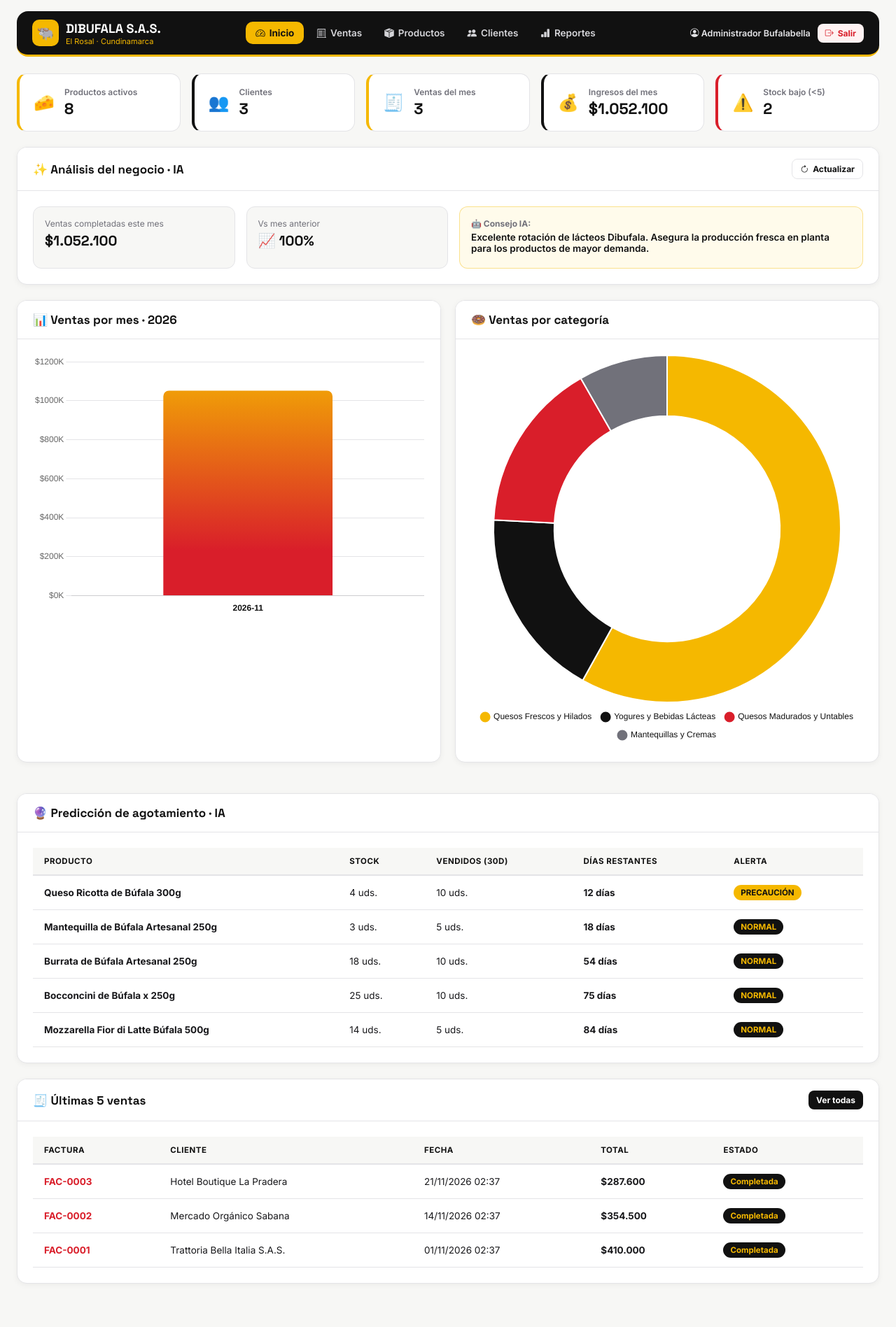
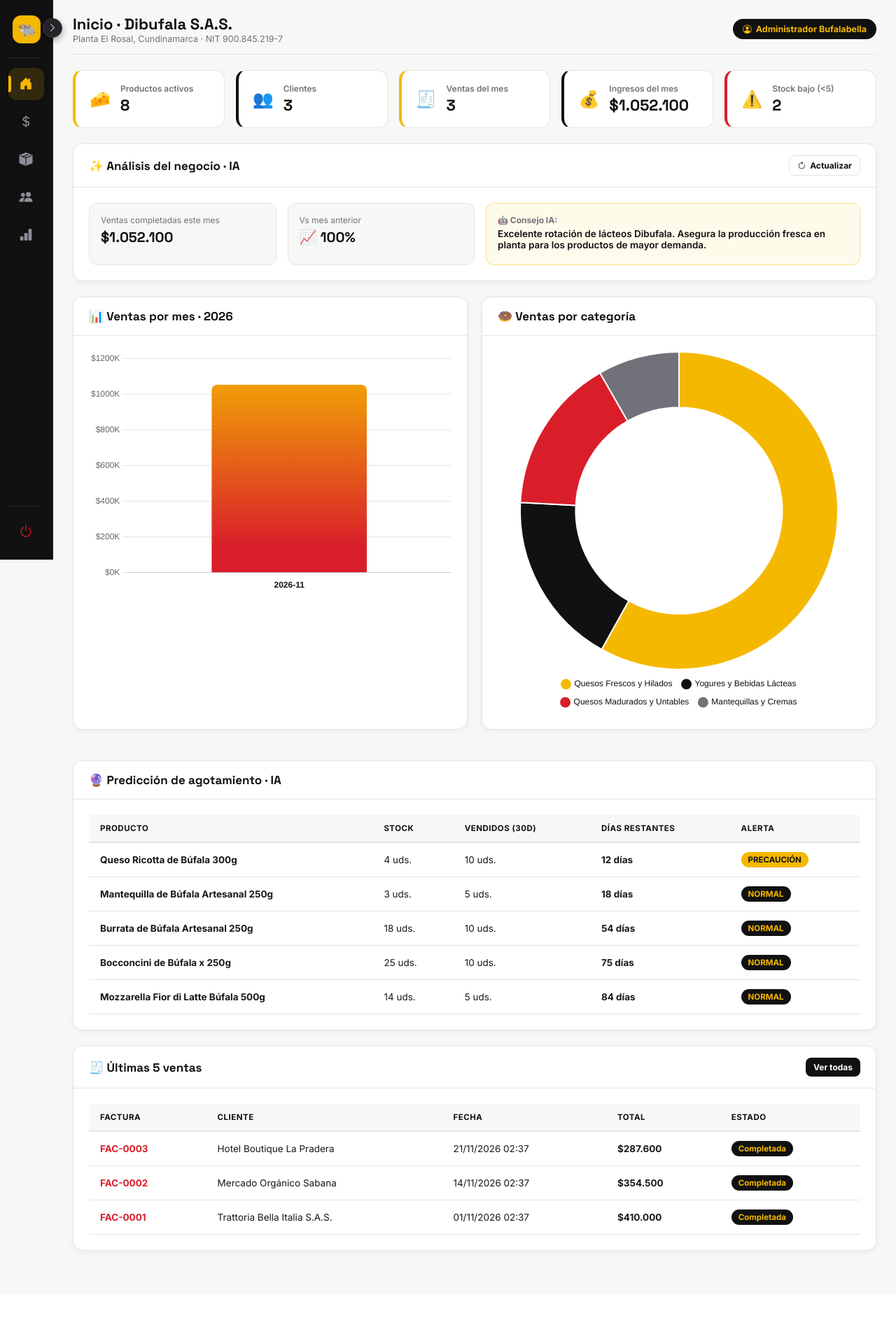
Before and after one commit to alejandrovargasoss/bufala-sistema, a PHP site: page /tecnoshop/ in a window 1280 px wide. Shown: the whole page at 70% size. After the commit the page ends 1792 px from the top, so only its background shows below. Run offline with PHP 8.4, Linux system fonts and the light colour scheme; a user stored in the database is signed in; data comes from the database, SQL or seed files in the repository.

Commit message:
Menu lateral colapsable Dibufala SAS

```diff
--- a/bufalabella_sistema/publico/css/style.css
+++ b/bufalabella_sistema/publico/css/style.css
@@ -1,5 +1,5 @@
 /* =========================================================
-   DIBUFALA S.A.S. - Edición Minimalista Corporativa
+   DIBUFALA S.A.S. - Menú Lateral Colapsable Corporativo
    Colores: Negro (#111111), Amarillo (#F5B800), Rojo (#D91E2A), Blanco (#FFFFFF)
    Planta Principal: El Rosal, Cundinamarca
    ========================================================= */
@@ -7,7 +7,7 @@
 
 :root {
   --negro:        #111111;
-  --negro-suave:  #1F1F1F;
+  --negro-suave:  #1B1B1F;
   --amarillo:     #F5B800;
   --amarillo-dk:  #D99B00;
   --amarillo-lt:  #FFFBEB;
@@ -19,6 +19,8 @@
   --gris-borde:   #E4E4E7;
   --texto:        #18181B;
   --texto-sec:    #71717A;
+  --sidebar-mini: 76px;
+  --sidebar-full: 240px;
   --radius:       14px;
   --shadow-sm:    0 2px 8px rgba(17, 17, 17, 0.05);
   --shadow-lg:    0 16px 36px rgba(17, 17, 17, 0.16);
@@ -31,85 +33,221 @@ body {
   background-color: var(--gris-fondo);
   color: var(--texto);
   min-height: 100vh;
-  display: flex;
-  flex-direction: column;
 }
 
 [x-cloak] { display: none !important; }
 
-.app-shell {
-  width: 100%;
-  max-width: 1320px;
-  margin: 0 auto;
-  padding: 16px 24px 40px;
-  flex: 1;
+/* =========================================================
+   SIDEBAR COLAPSABLE ESTILO EJEMPLO
+   ========================================================= */
+.side-rail {
+  position: fixed;
+  top: 0;
+  left: 0;
+  height: 100vh;
+  width: var(--sidebar-mini);
+  background: var(--negro);
+  color: var(--blanco);
+  display: flex;
+  flex-direction: column;
+  justify-content: space-between;
+  padding: 18px 12px;
+  z-index: 120;
+  border-right: 1px solid #26262B;
+  transition: width 0.28s cubic-bezier(0.4, 0, 0.2, 1);
+}
+.side-rail.expanded {
+  width: var(--sidebar-full);
 }
 
-/* NAVEGACIÓN SUPERIOR ÚNICA Y LIMPIA */
-.top-navbar {
-  background: var(--negro);
+/* Botón circular flotante en el borde derecho para desplegar/contraer */
+.rail-toggle-btn {
+  position: absolute;
+  top: 26px;
+  right: -14px;
+  width: 28px;
+  height: 28px;
+  border-radius: 50%;
+  background: #232329;
   color: var(--blanco);
-  border-radius: 16px;
-  padding: 12px 22px;
+  border: 1.5px solid #383842;
   display: flex;
   align-items: center;
-  justify-content: space-between;
-  gap: 16px;
-  flex-wrap: wrap;
-  border-bottom: 3px solid var(--amarillo);
-  margin-bottom: 24px;
+  justify-content: center;
+  cursor: pointer;
+  font-size: 13px;
+  box-shadow: 0 4px 10px rgba(0, 0, 0, 0.35);
+  transition: all 0.2s ease;
+  z-index: 130;
+}
+.rail-toggle-btn:hover {
+  background: var(--amarillo);
+  color: var(--negro);
+  border-color: var(--amarillo);
+}
+.side-rail.expanded .rail-toggle-btn i {
+  transform: rotate(180deg);
 }
 
-.brand-box { display: flex; align-items: center; gap: 10px; }
-.brand-icon {
-  width: 38px;
-  height: 38px;
-  border-radius: 10px;
+/* Logo superior */
+.rail-brand {
+  display: flex;
+  align-items: center;
+  gap: 12px;
+  padding: 4px 6px 20px;
+  border-bottom: 1px solid #232329;
+  margin-bottom: 14px;
+  overflow: hidden;
+  white-space: nowrap;
+}
+.rail-logo-icon {
+  min-width: 40px;
+  height: 40px;
+  border-radius: 12px;
   background: var(--amarillo);
   color: var(--negro);
   display: flex;
   align-items: center;
   justify-content: center;
-  font-size: 20px;
+  font-size: 21px;
+  font-weight: 800;
 }
-.brand-text h2 {
+.rail-brand-text h2 {
   font-family: 'Space Grotesk', sans-serif;
-  font-size: 18px;
-  font-weight: 700;
+  font-size: 17px;
+  color: var(--blanco);
+  line-height: 1.1;
+}
+.rail-brand-text span {
+  font-size: 11px;
+  color: var(--amarillo);
+  font-weight: 600;
+}
+
+/* Enlaces de navegación */
+.rail-nav {
+  display: flex;
+  flex-direction: column;
+  gap: 8px;
+  flex: 1;
+}
+.rail-link {
+  position: relative;
+  display: flex;
+  align-items: center;
+  gap: 14px;
+  height: 46px;
+  padding: 0 13px;
+  border-radius: 12px;
+  color: #8E8E98;
+  text-decoration: none;
+  font-size: 14px;
+  font-weight: 600;
+  white-space: nowrap;
+  overflow: hidden;
+  transition: all 0.2s ease;
+}
+.rail-link i {
+  font-size: 19px;
+  min-width: 24px;
+  text-align: center;
+  transition: color 0.2s;
+}
+.rail-link:hover {
+  background: rgba(255, 255, 255, 0.06);
   color: var(--blanco);
 }
-.brand-text span {
-  font-size: 11px;
+/* Estado Activo idéntico a la imagen (fondo oscuro resaltado + barrita lateral) */
+.rail-link.active {
+  background: rgba(245, 184, 0, 0.14);
+  color: var(--blanco);
+}
+.rail-link.active i {
   color: var(--amarillo);
-  display: block;
+}
+.rail-link.active::before {
+  content: '';
+  position: absolute;
+  left: 0;
+  top: 11px;
+  bottom: 11px;
+  width: 3.5px;
+  border-radius: 0 4px 4px 0;
+  background: var(--amarillo);
 }
 
-.nav-pills {
+/* Botón Cerrar Sesión abajo en Rojo */
+.rail-footer {
+  padding-top: 12px;
+  border-top: 1px solid #232329;
+}
+.rail-logout {
   display: flex;
   align-items: center;
-  gap: 4px;
+  gap: 14px;
+  height: 46px;
+  padding: 0 13px;
+  border-radius: 12px;
+  color: var(--rojo);
+  text-decoration: none;
+  font-size: 14px;
+  font-weight: 600;
+  white-space: nowrap;
+  overflow: hidden;
+  transition: all 0.2s ease;
+}
+.rail-logout i {
+  font-size: 20px;
+  min-width: 24px;
+  text-align: center;
+}
+.rail-logout:hover {
+  background: rgba(217, 30, 42, 0.14);
+  color: #FF4D5A;
+}
+
+/* Contenedor principal ajustado al ancho del sidebar */
+.app-shell {
+  margin-left: var(--sidebar-mini);
+  padding: 20px 28px 40px;
+  transition: margin-left 0.28s cubic-bezier(0.4, 0, 0.2, 1);
+  min-height: 100vh;
+}
+.app-shell.rail-open {
+  margin-left: var(--sidebar-full);
+}
+
+/* Barra superior minimalista */
+.mini-topbar {
+  display: flex;
+  justify-content: space-between;
+  align-items: center;
+  margin-bottom: 22px;
+  padding-bottom: 14px;
+  border-bottom: 1px solid var(--gris-borde);
   flex-wrap: wrap;
+  gap: 12px;
 }
-.nav-pills a {
-  color: #D4D4D8;
-  text-decoration: none;
-  font-size: 13.5px;
-  font-weight: 600;
-  padding: 8px 14px;
-  border-radius: 10px;
+.mini-topbar h1 {
+  font-family: 'Space Grotesk', sans-serif;
+  font-size: 22px;
+  font-weight: 700;
+  color: var(--negro);
+}
+.mini-topbar p {
+  font-size: 12.5px;
+  color: var(--texto-sec);
+}
+.user-chip {
+  background: var(--negro);
+  color: var(--amarillo);
+  font-size: 12.5px;
+  font-weight: 700;
+  padding: 7px 14px;
+  border-radius: 99px;
   display: inline-flex;
   align-items: center;
   gap: 6px;
-  transition: all 0.15s ease;
-}
-.nav-pills a:hover { color: var(--amarillo); background: rgba(255, 255, 255, 0.06); }
-.nav-pills a.active { background: var(--amarillo); color: var(--negro); font-weight: 700; }
-
-.nav-actions { display: flex; align-items: center; gap: 10px; }
-.user-chip {
-  color: #E4E4E7;
-  font-size: 12.5px;
-  font-weight: 600;
 }
 
 /* TARJETAS */
@@ -139,7 +277,7 @@ body {
 }
 .card-body { padding: 22px; }
 
-/* STATS GRID SIMPLE */
+/* STATS GRID */
 .stats-grid {
   display: grid;
   grid-template-columns: repeat(auto-fit, minmax(195px, 1fr));
@@ -181,7 +319,7 @@ body {
 .ia-card p { font-size: 12px; color: var(--texto-sec); margin-bottom: 4px; }
 .ia-card h3 { font-family: 'Space Grotesk', sans-serif; font-size: 20px; font-weight: 700; color: var(--negro); }
 
-/* TABLAS LIMPIAS */
+/* TABLAS */
 .table-responsive { overflow-x: auto; }
 table { width: 100%; border-collapse: collapse; font-size: 13.5px; }
 thead th {
@@ -206,7 +344,7 @@ tbody tr:hover { background: #FAFAFA; }
 .badge-danger  { background: var(--rojo); color: var(--blanco); }
 .badge-info    { background: var(--gris-fondo); color: var(--negro); border: 1px solid var(--gris-borde); }
 
-/* BOTONES ESENCIALES */
+/* BOTONES */
 .btn {
   padding: 9px 16px;
   border-radius: 10px;
@@ -338,4 +476,5 @@ tbody tr:hover { background: #FAFAFA; }
 @media (max-width: 768px) {
   .charts-grid, .ia-grid, .form-grid-2, .factura-info-grid { grid-template-columns: 1fr; }
   .stats-grid { grid-template-columns: 1fr 1fr; }
+  .app-shell { padding: 16px 14px 40px; }
 }
--- a/bufalabella_sistema/vistas/layout/header.php
+++ b/bufalabella_sistema/vistas/layout/header.php
@@ -13,43 +13,86 @@
     window.APP_BASE_URL = <?= json_encode(BASE_URL) ?>;
   </script>
 </head>
-<body>
-<div class="app-shell">
-  <header class="top-navbar">
-    <div class="brand-box">
-      <div class="brand-icon">🐃</div>
-      <div class="brand-text">
-        <h2>DIBUFALA S.A.S.</h2>
-        <span>El Rosal · Cundinamarca</span>
+<body x-data="{ menuAbierto: localStorage.getItem('dibufala_menu') === 'true' }">
+
+<!-- MENÚ LATERAL COLAPSABLE ESTILO MODERNO -->
+<aside class="side-rail" :class="{ 'expanded': menuAbierto }">
+  <button type="button" class="rail-toggle-btn"
+          @click="menuAbierto = !menuAbierto; localStorage.setItem('dibufala_menu', menuAbierto)"
+          :title="menuAbierto ? 'Contraer menú' : 'Desplegar menú'">
+    <i class="bi bi-chevron-right"></i>
+  </button>
+
+  <div>
+    <!-- Marca -->
+    <div class="rail-brand">
+      <div class="rail-logo-icon">🐃</div>
+      <div class="rail-brand-text" x-show="menuAbierto" x-transition.opacity>
+        <h2>DIBUFALA</h2>
+        <span>El Rosal · Cund.</span>
       </div>
     </div>
 
-    <nav class="nav-pills">
-      <a href="<?= BASE_URL ?>/index.php" class="<?= $moduloActivo==='dashboard'?'active':'' ?>">
-        <i class="bi bi-speedometer2"></i> Inicio
+    <!-- Navegación -->
+    <nav class="rail-nav">
+      <a href="<?= BASE_URL ?>/index.php" class="rail-link <?= $moduloActivo==='dashboard'?'active':'' ?>" title="Inicio">
+        <i class="bi bi-house-door-fill"></i>
+        <span x-show="menuAbierto" x-transition.opacity>Inicio</span>
       </a>
-      <a href="<?= BASE_URL ?>/index.php?modulo=ventas&accion=listar" class="<?= $moduloActivo==='ventas'?'active':'' ?>">
-        <i class="bi bi-receipt-cutoff"></i> Ventas
+
+      <a href="<?= BASE_URL ?>/index.php?modulo=ventas&accion=listar" class="rail-link <?= $moduloActivo==='ventas'?'active':'' ?>" title="Ventas y Facturas">
+        <i class="bi bi-currency-dollar"></i>
+        <span x-show="menuAbierto" x-transition.opacity>Ventas</span>
       </a>
-      <a href="<?= BASE_URL ?>/index.php?modulo=productos&accion=listar" class="<?= $moduloActivo==='productos'?'active':'' ?>">
-        <i class="bi bi-box-seam-fill"></i> Productos
+
+      <a href="<?= BASE_URL ?>/index.php?modulo=productos&accion=listar" class="rail-link <?= $moduloActivo==='productos'?'active':'' ?>" title="Productos">
+        <i class="bi bi-box-seam-fill"></i>
+        <span x-show="menuAbierto" x-transition.opacity>Productos</span>
       </a>
-      <a href="<?= BASE_URL ?>/index.php?modulo=clientes&accion=listar" class="<?= $moduloActivo==='clientes'?'active':'' ?>">
-        <i class="bi bi-people-fill"></i> Clientes
+
+      <a href="<?= BASE_URL ?>/index.php?modulo=clientes&accion=listar" class="rail-link <?= $moduloActivo==='clientes'?'active':'' ?>" title="Clientes">
+        <i class="bi bi-people-fill"></i>
+        <span x-show="menuAbierto" x-transition.opacity>Clientes</span>
       </a>
-      <a href="<?= BASE_URL ?>/index.php?modulo=reportes&accion=dashboard" class="<?= $moduloActivo==='reportes'?'active':'' ?>">
-        <i class="bi bi-bar-chart-fill"></i> Reportes
+
+      <a href="<?= BASE_URL ?>/index.php?modulo=reportes&accion=dashboard" class="rail-link <?= $moduloActivo==='reportes'?'active':'' ?>" title="Reportes">
+        <i class="bi bi-bar-chart-fill"></i>
+        <span x-show="menuAbierto" x-transition.opacity>Reportes</span>
       </a>
     </nav>
+  </div>
 
-    <div class="nav-actions">
-      <span class="user-chip">
-        <i class="bi bi-person-circle"></i> <?= htmlspecialchars($_SESSION['usuario_nombre'] ?? 'Admin') ?>
-      </span>
-      <a href="<?= BASE_URL ?>/index.php?modulo=auth&accion=logout" class="btn btn-danger btn-sm" title="Cerrar sesión">
-        <i class="bi bi-box-arrow-right"></i> Salir
-      </a>
+  <!-- Botón Cerrar Sesión abajo -->
+  <div class="rail-footer">
+    <a href="<?= BASE_URL ?>/index.php?modulo=auth&accion=logout" class="rail-logout" title="Cerrar sesión">
+      <i class="bi bi-power"></i>
+      <span x-show="menuAbierto" x-transition.opacity>Cerrar sesión</span>
+    </a>
+  </div>
+</aside>
+
+<!-- CONTENIDO PRINCIPAL -->
+<div class="app-shell" :class="{ 'rail-open': menuAbierto }">
+  <header class="mini-topbar">
+    <div>
+      <h1>
+        <?php
+        $titulos = [
+          'dashboard' => 'Inicio · Dibufala S.A.S.',
+          'ventas'    => 'Ventas y Facturación',
+          'productos' => 'Inventario de Productos',
+          'clientes'  => 'Directorio de Clientes',
+          'reportes'  => 'Reportes y Estadísticas',
+        ];
+        echo $titulos[$moduloActivo] ?? 'Dibufala S.A.S.';
+        ?>
+      </h1>
+      <p>Planta El Rosal, Cundinamarca · NIT 900.845.219-7</p>
     </div>
+
+    <span class="user-chip">
+      <i class="bi bi-person-circle"></i> <?= htmlspecialchars($_SESSION['usuario_nombre'] ?? 'Admin') ?>
+    </span>
   </header>
 
   <main class="content-area"></main>
```
